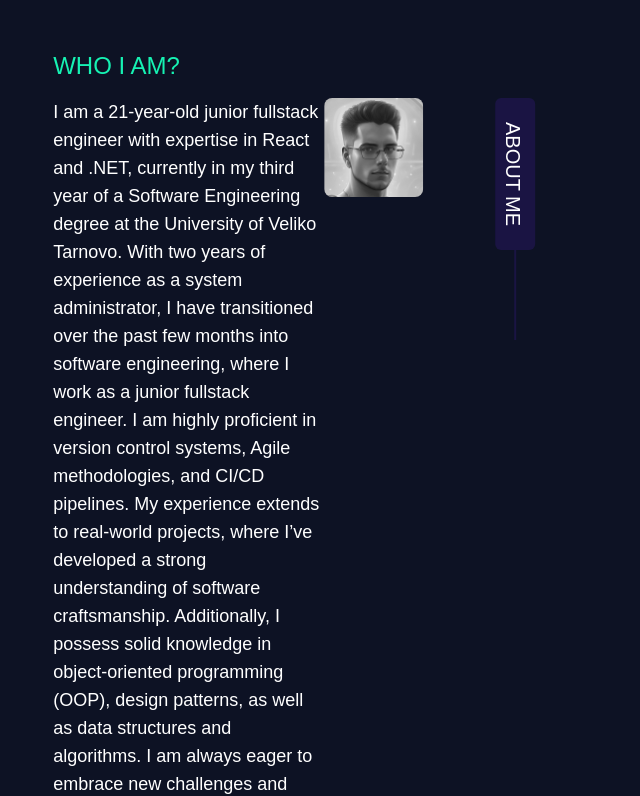
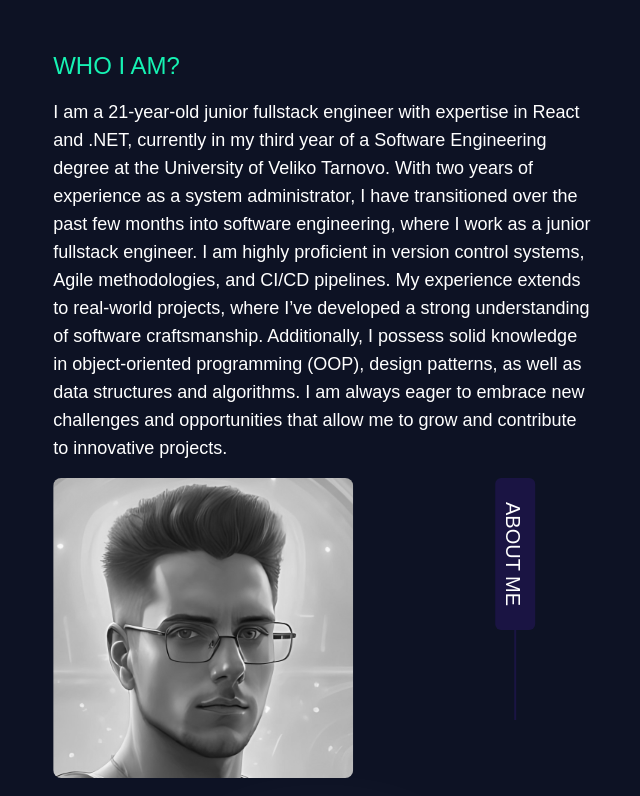
Before and after one commit to lyubomir2712/Portfolio, a React (Vite) app: page / in a window 768 px wide. Shown: the part 878-1674 px from the top of the page, without its empty margins (62-702 px from the left). Built offline with nearby package versions, Linux system fonts and the light colour scheme.

Commit message:
made the about me section responsive

```diff
--- a/src/Components/AboutMeSection/AboutMeSection.css
+++ b/src/Components/AboutMeSection/AboutMeSection.css
@@ -8,3 +8,45 @@
     height: 2px;
     background-color: #1a1443;
 }
+
+@media(min-width: 650px) and (max-width: 1200px) {
+    .about-me-container {
+        display: grid;
+        grid-template-columns: 1fr;
+        gap: 1rem;
+    }
+
+    .about-me-cell2 {
+        display: flex;
+        justify-content: space-between;
+        align-items: center;
+    }
+
+    .about-me-profile {
+        width: 100%;
+    }
+
+    .profile-img {
+        align-self: flex-start;
+    }
+
+    .about-me-title {
+        align-self: flex-start;
+    }
+}
+
+@media(min-width: 100px) and (max-width: 649px) {
+    .about-me-cell2 {
+        display: flex;
+        flex-direction: column;
+        align-items: center;
+    }
+
+    .about-me-title {
+        order: 2;
+        margin-top: 1rem;
+        text-align: center;
+        rotate: 0deg;
+        align-self: flex-start;
+    }
+}
```
